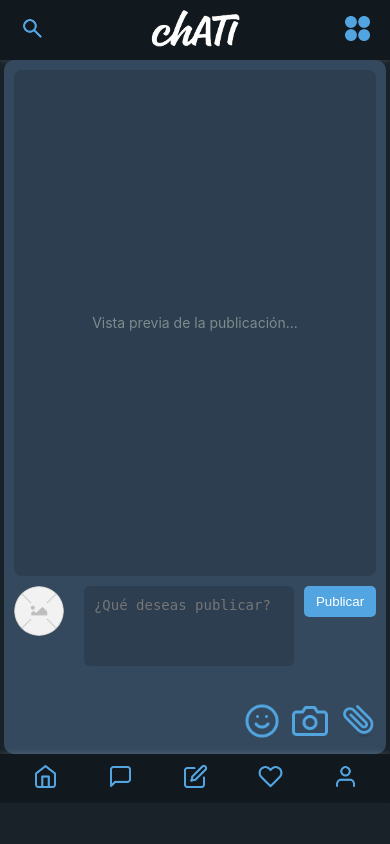
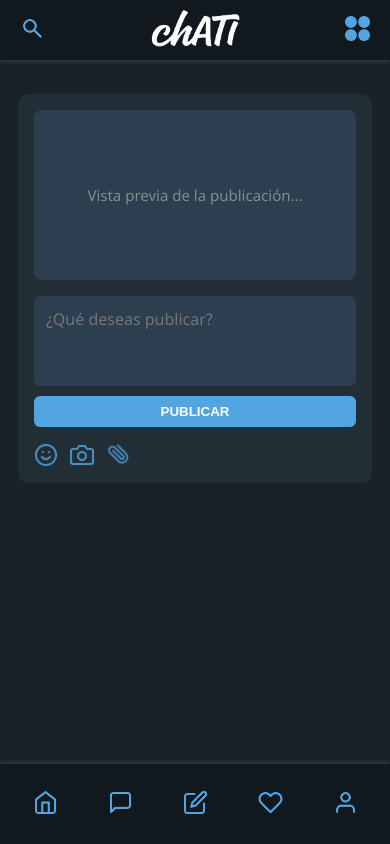
Before and after one commit to Guarheos/RedSocial_ATI, a Django app: template chati/templates/chati/Publication.html in a window 390 px wide. Run offline with Django 5.2, Linux system fonts and the light colour scheme; the template is opened without the code that fills it, so the values that code supplies are empty.

Commit message:
Publication

```diff
--- a/chati/static/css/Publicationstyle.css
+++ b/chati/static/css/Publicationstyle.css
@@ -1,104 +1,121 @@
-/* Body Publication */
+:root {
+  --main-bg: #212E36;
+  --secondary-bg: #2c3e50;
+  --main-text: #ecf0f1;
+  --accent-color: #52A5E0;
+  --hover-accent: #3d8bc3;
+  --secondary-btn: #34495e;
+  --font-body: 'Segoe UI', sans-serif;
+}
 
+.PubTextarea,
+.PubPreview {
+  font-family: 'Segoe UI', sans-serif;
+  font-size: 15px;
+}
+
+/* --- Área Principal --- */
 .PubMain {
   width: 50%;
   height: calc(100vh - 95px);
   display: flex;
   justify-content: center;
   align-items: center;
-    margin: 0 auto 0 auto;
+  margin: auto;
+  font-family: var(--font-body);
 }
 
-
 .PubBox {
+  background-color: var(--main-bg);
+  padding: 16px;
+  border-radius: 10px;
+   width: 80%;
+  height: 80%;
   display: flex;
   flex-direction: column;
-    background-color: #212E36;
-    padding: 16px;
-    border-radius: 10px;
-    height: 100%;
-    width: 100%;
-    box-sizing: border-box;
+  gap: 12px;
 }
 
+/* --- Área de Vista Previa --- */
+.PubPreview {
+  flex: 1;
+  background-color: var(--secondary-bg);
+  border-radius: 8px;
+  color: #7f8c8d;
+  display: flex;
+  justify-content: center;
+  align-items: center;
+  font-size: 14px;
+  padding: 10px;
+}
 
+.PubPreviewPlaceholder {
+  text-align: center;
+}
+
+/* --- Sección de Publicación --- */
 .PubTop {
     display: flex;
-    align-items: flex-start;
-    gap: 12px;
-    flex: 0 0 20%;
-    margin-top: 2%;
-    margin-bottom: 0%;
-  }
-
-  .PubTools {
-    display: flex;
-    justify-content: center;
-    gap: 12px;
-    flex: 0 0 10%;
-    align-self: self-end;
-    margin-top: -5%;
-  }
-
-  .PubUserPhoto {
-    width: 48px;
-    height: 48px;
-    background-color: #bdc3c7;
-    border-radius: 50%;
+    align-items: stretch;
+     gap: 8px;
+  height: 45px;
 }
 
 .PubTextarea {
     flex: 1;
     resize: none;
-    padding: 10px;
+    color: #7f8c8d;
     border: none;
+    background-color: var(--secondary-bg);
+    font-size: 14px;
+    padding: 10px 12px;
     border-radius: 6px;
-    background-color: #2c3e50;
-    color: #ecf0f1;
-    font-size: 14px;
-    line-height: 1.4;
-    min-height: 60px;
+    outline: none;
 }
 
+/* --- Botón Publicar --- */
 .PubSend {
-    padding: 8px 12px;
-    background-color: #52A5E0;
+    background-color: var(--accent-color);
+    color: white;
     border: none;
-    border-radius: 5px;
-    color: white;
+    padding: 0 24px;
+    border-radius: 6px;
     cursor: pointer;
-    height: fit-content;
+    font-weight: bold;
+    transition: background-color 0.2s ease;
 }
 
 .PubSend:hover {
-    background-color: #2ecc71;
+    background-color: var(--hover-accent);
 }
 
-  .PubPreview {
-    flex: 0 0 75%;
+.PubTools {
     display: flex;
-    justify-content: center;
-    align-items: center;
-    background-color: #2c3e50;
-    border-radius: 8px;
-    color: #7f8c8d;
-    font-size: 14px;
-  }
-
-
-  .PubPreviewPlaceholder {
-    text-align: center;
+    justify-content: flex-start;
+    gap: 14px;
 }
 
 .PubBtnEmoji,
 .PubBtnPhoto,
 .PubBtnFile {
+  width: 28px;
+  height: 28px;
   background-color: transparent;
+  background-size: contain;
+  background-repeat: no-repeat;
+  background-position: center;
   border: none;
-    width: 36px;
-    height: 36px;
-    background-size: cover;
   cursor: pointer;
+  filter: drop-shadow(0 0 1px var(--secondary-bg));
+  opacity: 0.8;
+  transition: transform 0.2s ease;
+}
+
+.PubBtnEmoji:hover,
+.PubBtnPhoto:hover,
+.PubBtnFile:hover {
+  transform: scale(1.1);
+  opacity: 1;
 }
 
 .PubBtnEmoji {
@@ -111,132 +128,103 @@
   background-image: url('/static/images/Paperclip.png');
 }
 
+.MobileFooter {
+    display: none;
+}
 
+/* --- Responsive Móvil --- */
+@media (max-width: 768px) {
+.PubTextarea,
+.PubPreview {
+  font-family: 'Segoe UI', sans-serif;
+  font-size: 15px;
+}
 
-
-
-
-
-
-
-
-
-/* Estilos responsive para móviles */
-@media (max-width: 768px) {
-   /* Estilos responsive para Publication Body */
+.PubBox {
+        width: 90%;
+        height: auto;
+        padding: 1rem;
+        gap: 1rem;
+    }
 
 .PubMain {
-    width: 98%;
-    height: calc(100vh - 150px);
-    display: flex;
-    justify-content: center;
-    align-items: center;
-    margin: 0 auto 0 auto;
+    width: 100%;
+    padding: 1rem;
+    box-sizing: border-box;
+    align-items: flex-start;
 }
 
 
-  .PubBox {
-    display: flex;
+.PubPreview {
+    min-height: 150px;
+    flex-grow: 0;
+}
+
+.PubTop {
     flex-direction: column;
-    background-color: #34495e;
-    padding: 10px;
-    border-radius: 10px;
-    height: 100%;
+    height: auto;
+    align-items: stretch;
+    gap: 10px;
+}
+
+.PubTextarea {
     width: 100%;
+    min-height: 30px;
+    resize: none;
+    border: none;
+    background-color: var(--secondary-bg);
+    font-size: 16px;
+    padding: 12px;
+    border-radius: 6px;
+    outline: none;
     box-sizing: border-box;
 }
 
-
-  .PubTop {
+.PubActions {
     display: flex;
-    align-items: flex-start;
-    gap: 10px;
-    flex: 0 0 20%;
-    margin-top: 3%;
-    margin-bottom: 0%;
+    justify-content: space-between;
+    align-items: center;
+    margin-top: 8px;
 }
 
 .PubTools {
     display: flex;
-    justify-content: center;
     gap: 12px;
-    flex: 0 0 10%;
-    align-self: self-end;
-    margin-top: -5%;
-  }
-
-  .PubUserPhoto {
-    width: 48px;
-    height: 48px;
-    background-color: #bdc3c7;
-    border-radius: 50%;
-  }
-
-  .PubTextarea {
-    flex: 1;
-    resize: none;
-    padding: 10px;
-    border: none;
-    border-radius: 6px;
-    background-color: #2c3e50;
-    color: #ecf0f1;
-    font-size: 14px;
-    line-height: 1.4;
-    min-height: 60px;
-  }
-
-  .PubSend {
-    padding: 8px 12px;
-    background-color: #52A5E0;
-    border: none;
-    border-radius: 5px;
-    color: white;
-    cursor: pointer;
-    height: fit-content;
-  }
-
-  .PubSend:hover {
-    background-color: #2ecc71;
-  }
-
-  .PubPreview {
-    flex: 0 0 75%;
-    display: flex;
-    justify-content: center;
-    align-items: center;
-    background-color: #2c3e50;
-    border-radius: 8px;
-    color: #7f8c8d;
-    font-size: 14px;
-  }
-
-
-  .PubPreviewPlaceholder {
-    text-align: center;
 }
 
 .PubBtnEmoji,
 .PubBtnPhoto,
 .PubBtnFile {
+    width: 24px;
+    height: 24px;
     background-color: transparent;
+    background-size: contain;
+    background-repeat: no-repeat;
+    background-position: center;
     border: none;
-    width: 36px;
-    height: 36px;
-    background-size: cover;
     cursor: pointer;
+    opacity: 0.8;
 }
 
-  .PubBtnEmoji {
-    background-image: url('/static/images/Smile.png');
-  }
-  .PubBtnPhoto {
-    background-image: url('/static/images/Camera.png');
-  }
-  .PubBtnFile {
-    background-image: url('/static/images/Paperclip.png');
+.PubSend {
+    background-color: var(--accent-color);
+    color: white;
+    border: none;
+    padding: 8px 20px;
+    border-radius: 6px;
+    cursor: pointer;
+    font-weight: bold;
 }
 
-
-
-
+  .MobileFooter {
+        display: flex;
+        justify-content: center;
+        align-items: center;
+        position: fixed;
+        bottom: 0;
+        width: 100%;
+        height: 60px;
+        background-color: #12191e;
+        z-index: 1000;
     }
+}
--- a/chati/templates/chati/Comments.html
+++ b/chati/templates/chati/Comments.html
@@ -75,7 +75,7 @@
                     class="comment-box"
                     rows="1"></textarea>
                 </div>
-                <button type="submit" class="send-btn">Enviar</button>
+                <button type="submit" class="send-btn">ENVIAR</button>
             </div>
               <div class="tools">
                 <button class="tool-btn-emoji" title="Emoji"></button>
--- a/chati/templates/chati/Publication.html
+++ b/chati/templates/chati/Publication.html
@@ -47,19 +47,15 @@
     <main class="PubMain">
         <section class="PubBox">
             <div class="PubPreview" id="PubPreview">
-                <!-- El preview multimedia aparece aquí si se sube algo -->
                 <span class="PubPreviewPlaceholder">Vista previa de la publicación...</span>
               </div>
           <div class="PubTop">
-            <div class="MPUserPhoto"></div>
             <textarea
               placeholder="¿Qué deseas publicar?"
               class="PubTextarea"
               rows="3"></textarea>
-            <button class="PubSend">Publicar</button>
+            <button class="PubSend">PUBLICAR</button>
           </div>
-
-
 
           <div class="PubTools">
             <button class="PubBtnEmoji" title="Agregar Emoji"></button>
```
Also changed, not shown: chati/static/css/Commentsstyle.css (+28 -3 lines). Lines whose indentation alone changed are shown as unchanged.
